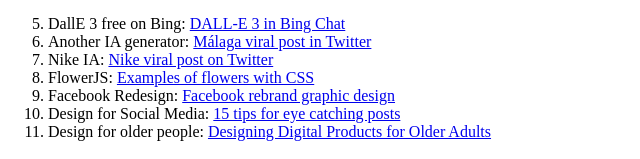
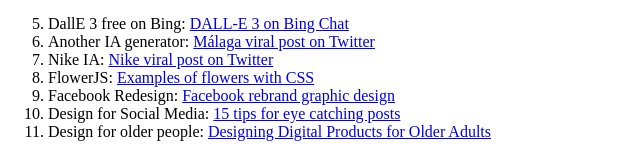
Before and after one commit to MiguelRodGar/webdesign, a plain HTML site: page Units/Unit 0/index.html in a window 1280 px wide. Shown: the part 202-361 px from the top of the page, 0-640 px from the left. Drawn offline with Linux system fonts and the light colour scheme.

Commit message:
Update index.html

```diff
--- a/Units/Unit 0/index.html
+++ b/Units/Unit 0/index.html
@@ -40,11 +40,11 @@
 
         <li>DallE 3 free on Bing:
             <a href="https://www.genbeta.com/a-fondo/he-probado-dall-e-3-para-generar-imagenes-pagar-chatgpt-plus-bing-chat-censura-a-ciertos-nombres-me-sorprendio">
-                DALL-E 3 in Bing Chat</a>
+                DALL-E 3 on Bing Chat</a>
         </li>
         <li>Another IA generator:
             <a href="https://twitter.com/matiass/status/1704889065445703784?t=pK9md8wsCIzclpRvcQ0Ngg&s=19">
-                Málaga viral post in Twitter
+                Málaga viral post on Twitter
             </a>
         </li>
         <li>Nike IA:
```
